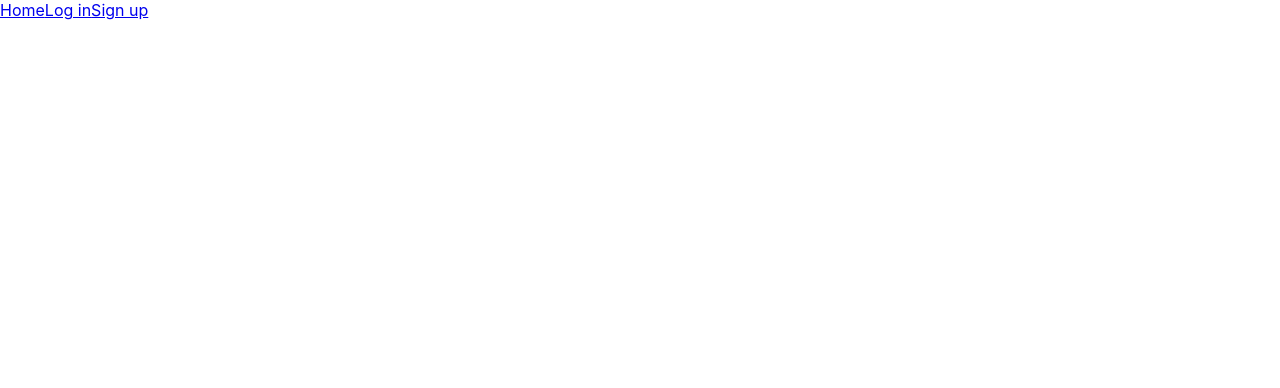
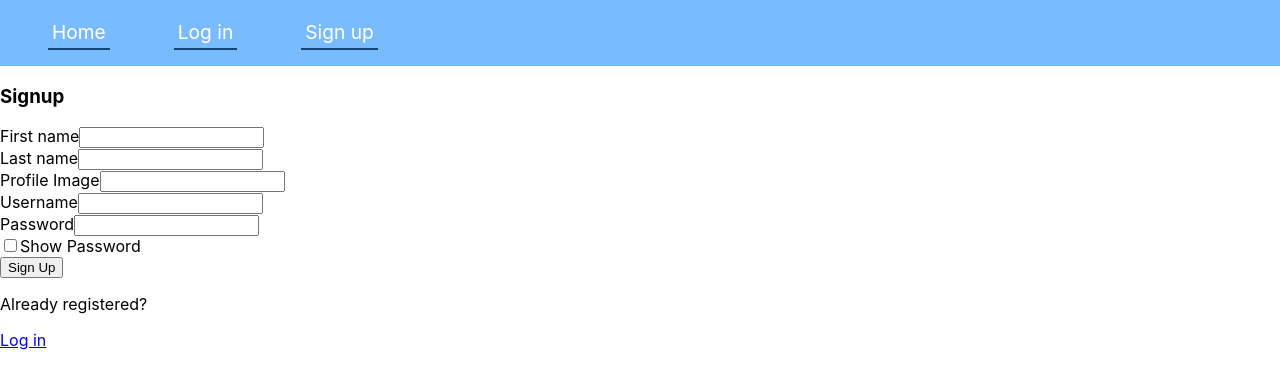
Before and after one commit to chrispavla/travel-on, a React (Create React App) app in the folder client/: page /signup in a window 1280 px wide. Shown: the top 388 px of the page. Built offline with nearby package versions, Linux system fonts and the light colour scheme; no server answers.

Commit message:
setup navbar and auth routes

```diff
--- a/client/src/App.js
+++ b/client/src/App.js
@@ -1,6 +1,7 @@
 import { useState, useEffect, useContext } from "react";
 import { Switch, Route } from "react-router-dom";
 import Login from "./components/Login";
+import Signup from "./components/Signup";
 import NavBar from "./components/Navbar";
 import { UserProvider } from "./Context/UserProvider";
 
@@ -16,9 +17,9 @@ function App() {
           <Route exact path="/login">
             <Login />
           </Route>
-          {/* <Route exact path="/signup">
-            <Signup></Signup>
-          </Route> */}
+          <Route exact path="/signup">
+            <Signup />
+          </Route>
         </Switch>
       </UserProvider>
     </div>
--- a/client/src/Context/UserProvider.js
+++ b/client/src/Context/UserProvider.js
@@ -8,9 +8,11 @@ function UserProvider({ children }) {
   const [user, setUser] = useState(null);
 
   useEffect(() => {
-    fetch("/me")
-      .then((res) => res.json())
-      .then((data) => setUser(data));
+    fetch("/me").then((r) => {
+      if (r.ok) {
+        r.json().then((user) => setUser(user));
+      }
+    });
   }, []);
 
   // the value prop of the provider will be our context data
--- a/client/src/components/Login.js
+++ b/client/src/components/Login.js
@@ -67,6 +67,7 @@ function Login() {
           <label>
             Password
             <input
+              id="myInput"
               type="password"
               name="password"
               value={password}
--- /dev/null
+++ b/client/src/components/Signup.js
@@ -0,0 +1,135 @@
+import React, { useState, useContext } from "react";
+import { useHistory } from "react-router-dom";
+import { UserContext } from "../Context/UserProvider";
+
+function Signup() {
+  let [user, setUser] = useContext(UserContext);
+  const [firstName, setFirstName] = useState("");
+  const [lastName, setLastName] = useState("");
+  const [profileImage, setProfileImage] = useState("");
+  const [username, setUsername] = useState("");
+  const [password, setPassword] = useState("");
+  const [isLoading, setIsLoading] = useState(false);
+  const [error, setError] = useState();
+
+  let history = useHistory();
+
+  function handleSubmit(e) {
+    e.preventDefault();
+
+    let user = {
+      first_name: firstName,
+      last_name: lastName,
+      profile_image: profileImage,
+      username: username,
+      password: password,
+    };
+
+    setIsLoading(true);
+
+    fetch("/signup", {
+      method: "POST",
+      headers: {
+        "Content-Type": "application/json",
+      },
+      body: JSON.stringify(user),
+    }).then((r) => {
+      setIsLoading(false);
+      if (r.ok) {
+        r.json().then((user) => setUser(user));
+        history.push("/");
+      } else {
+        r.json().then((data) => setError(Object.values(data).join()));
+      }
+    });
+  }
+
+  function handleShowPassword() {
+    let x = document.getElementById("myInput");
+    if (x.type === "password") {
+      x.type = "text";
+    } else {
+      x.type = "password";
+    }
+  }
+
+  return (
+    <div>
+      <h3>Signup</h3>
+      <form onSubmit={handleSubmit}>
+        <div>
+          <div>
+            <label>
+              First name
+              <input
+                type="text"
+                name="firstname"
+                value={firstName}
+                onChange={(e) => setFirstName(e.target.value)}
+              ></input>
+            </label>
+          </div>
+          <label>
+            Last name
+            <input
+              type="text"
+              name="lastname"
+              value={lastName}
+              onChange={(e) => setLastName(e.target.value)}
+            ></input>
+          </label>
+          <div>
+            <label>
+              Profile Image
+              <input
+                type="text"
+                name="profileimage"
+                value={profileImage}
+                onChange={(e) => setProfileImage(e.target.value)}
+              ></input>
+            </label>
+          </div>
+          <div>
+            <label>
+              Username
+              <input
+                type="text"
+                name="username"
+                value={username}
+                onChange={(e) => setUsername(e.target.value)}
+              ></input>
+            </label>
+          </div>
+        </div>
+        <div>
+          <label>
+            Password
+            <input
+              id="myInput"
+              type="password"
+              name="password"
+              value={password}
+              onChange={(e) => setPassword(e.target.value)}
+            ></input>
+          </label>
+        </div>
+        <div>
+          <div>
+            <div>
+              <input type="checkbox" onClick={handleShowPassword} />
+              <label>Show Password</label>
+            </div>
+          </div>
+        </div>
+        <button type="submit">{isLoading ? "Loading..." : "Sign Up"}</button>
+      </form>
+      {error ? <div>{error}</div> : null}
+      <div>
+        <p>Already registered?</p>
+        <a href="/login">Log in</a>
+      </div>
+    </div>
+  );
+}
+
+export default Signup;
--- a/client/src/index.css
+++ b/client/src/index.css
@@ -1,13 +1,35 @@
 body {
   margin: 0;
-  font-family: -apple-system, BlinkMacSystemFont, 'Segoe UI', 'Roboto', 'Oxygen',
-    'Ubuntu', 'Cantarell', 'Fira Sans', 'Droid Sans', 'Helvetica Neue',
+  font-family: -apple-system, BlinkMacSystemFont, "Segoe UI", "Roboto", "Oxygen",
+    "Ubuntu", "Cantarell", "Fira Sans", "Droid Sans", "Helvetica Neue",
     sans-serif;
   -webkit-font-smoothing: antialiased;
   -moz-osx-font-smoothing: grayscale;
 }
 
 code {
-  font-family: source-code-pro, Menlo, Monaco, Consolas, 'Courier New',
+  font-family: source-code-pro, Menlo, Monaco, Consolas, "Courier New",
     monospace;
 }
+
+nav {
+  background-color: #79bbff;
+}
+
+nav a {
+  display: inline-block;
+  padding: 0.25rem;
+  margin: 1rem;
+  margin-left: 3rem;
+  text-decoration: none;
+  font-size: 1.2em;
+  color: #ffff;
+  border-bottom: 2px solid #114673;
+  transition: 0.1s;
+}
+
+nav a:hover,
+nav a:active {
+  color: #114673;
+  border-bottom: 2px solid #ffff;
+}
```
